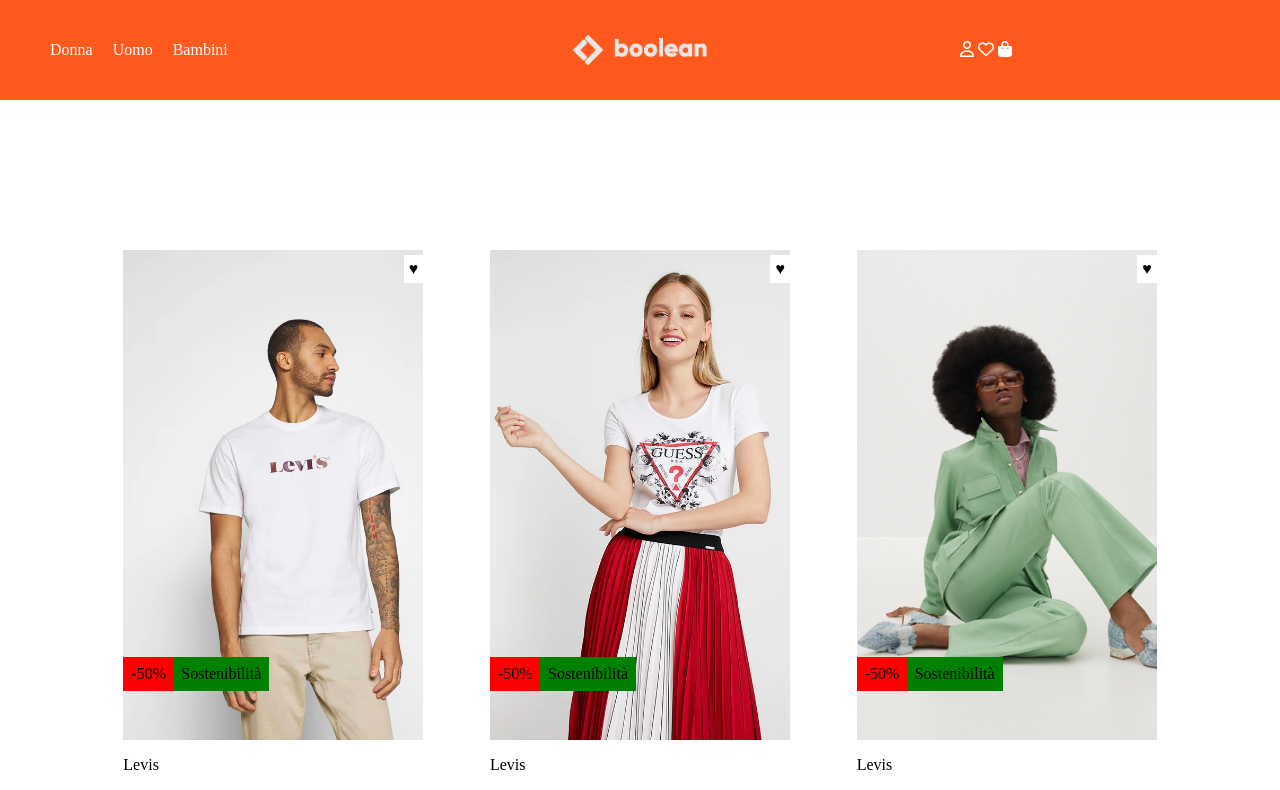
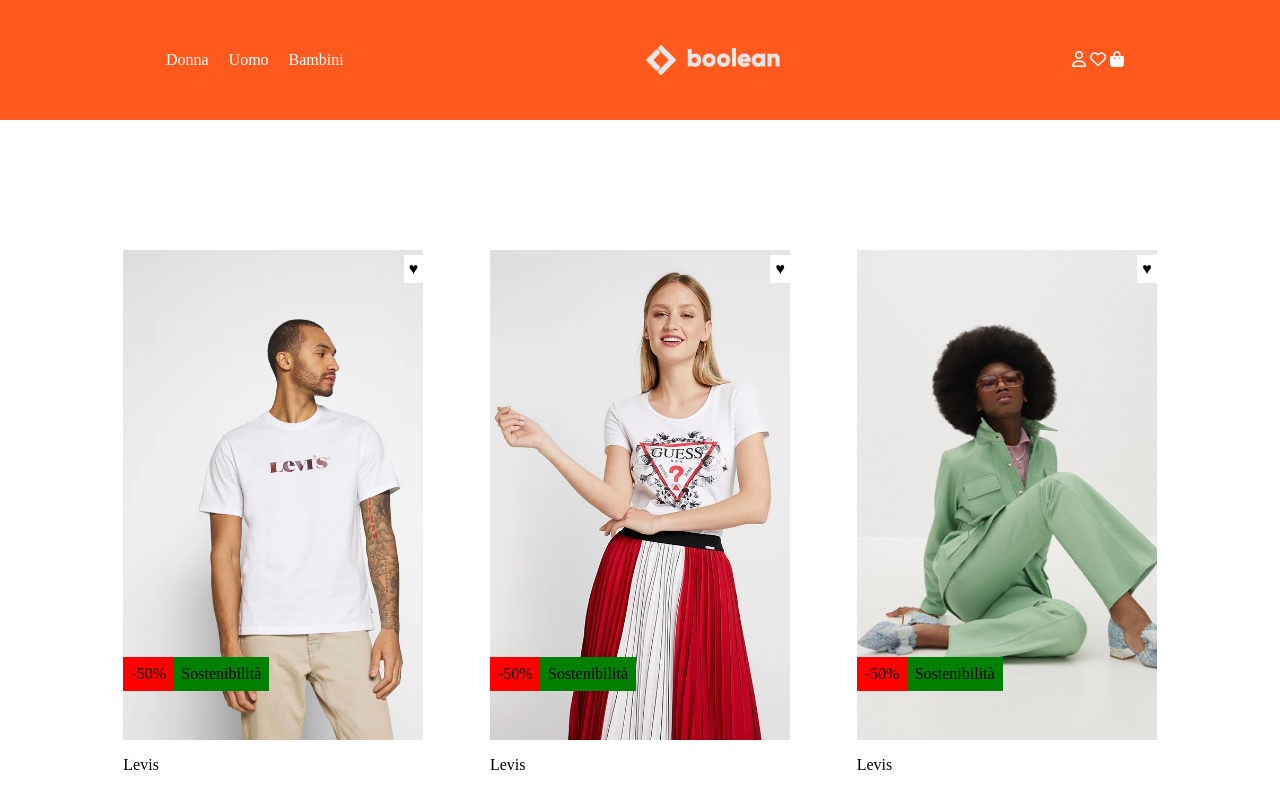
Before and after one commit to VincenzoDePetris/html-css-boolando, a plain HTML site: page index.html in a window 1280 px wide. Shown: the top 790 px of the page. Drawn offline with Linux system fonts and the light colour scheme.

Commit message:
fix: style header and hearts

```diff
--- a/css/style.css
+++ b/css/style.css
@@ -10,6 +10,7 @@
   height: 100px;
   align-items: center;
   color: white;
+  padding: 10px;
 }
 
 .fixed {
@@ -24,6 +25,10 @@
   display: flex;
 }
 
+ul {
+  padding: 0;
+}
+
 li {
   list-style: none;
   padding: 10px;
@@ -36,12 +41,7 @@
 
 .logo {
   height: 30px;
-  width: 50%;
   text-align: center;
-}
-
-.header-link {
-  width: 25%;
 }
 
 /* Main part */
@@ -100,7 +100,6 @@
 
 .first-price {
   text-decoration: line-through;
-  color: white;
 }
 
 .red-sale {
@@ -133,13 +132,14 @@
   right: 0;
   background-color: white;
   padding: 5px;
+  cursor: pointer;
 }
 
 .img-div:hover {
   background-image: url(../img/1b.webp);
 }
 
-.img-div:hover .hearts {
+.hearts:hover {
   color: red;
 }
 
--- a/index.html
+++ b/index.html
@@ -31,9 +31,9 @@
       </div>
       <!-- ICON DIV -->
       <div class="header-link">
-        <i class="fa-regular fa-user"></i>
-        <i class="fa-regular fa-heart"></i>
-        <i class="fa-solid fa-bag-shopping"></i>
+        <a href=""><i class="fa-regular fa-user"></i></a>
+        <a href=""><i class="fa-regular fa-heart"></i></a>
+        <a href=""><i class="fa-solid fa-bag-shopping"></i></a>
       </div>
     </header>
     <main class="flex main">
```
